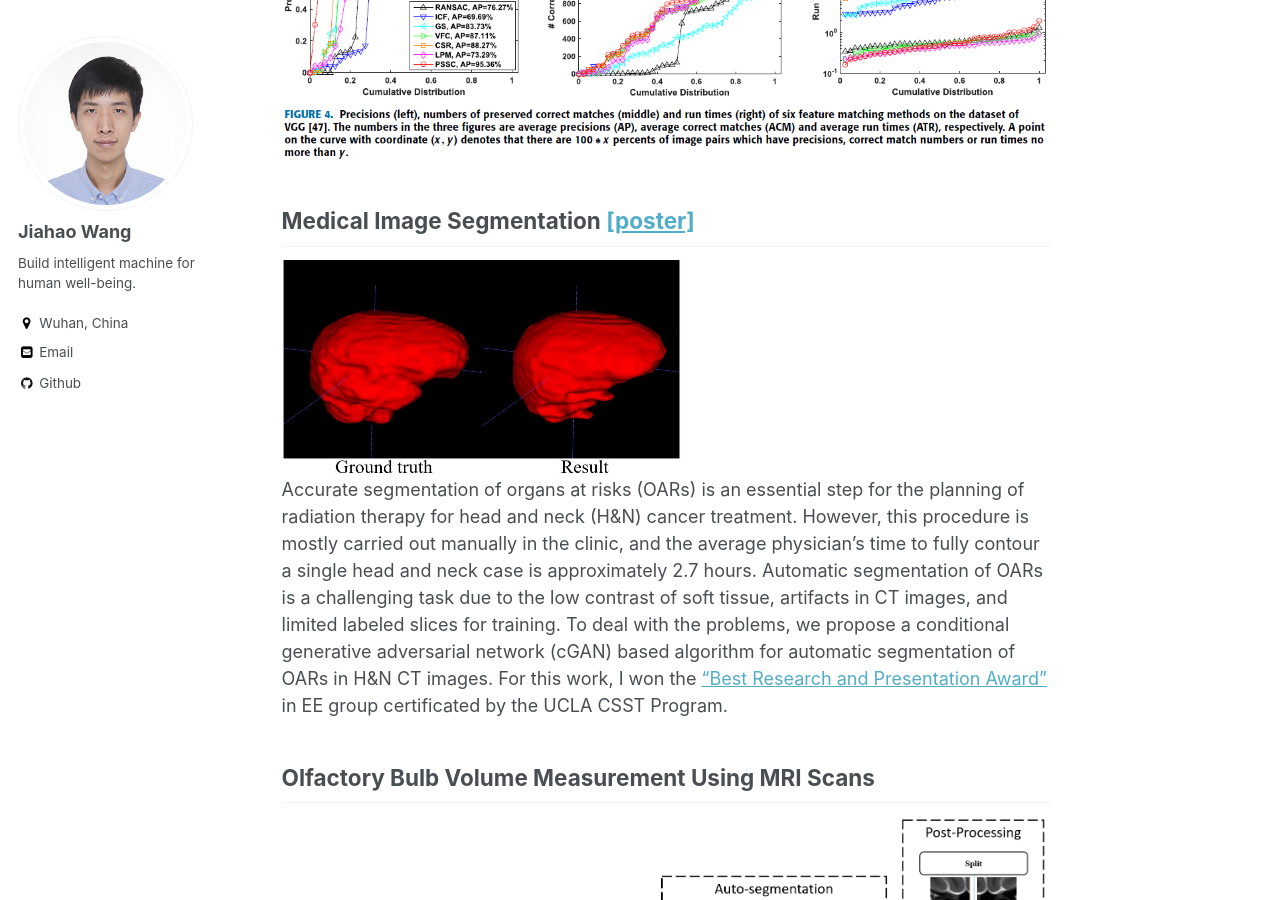
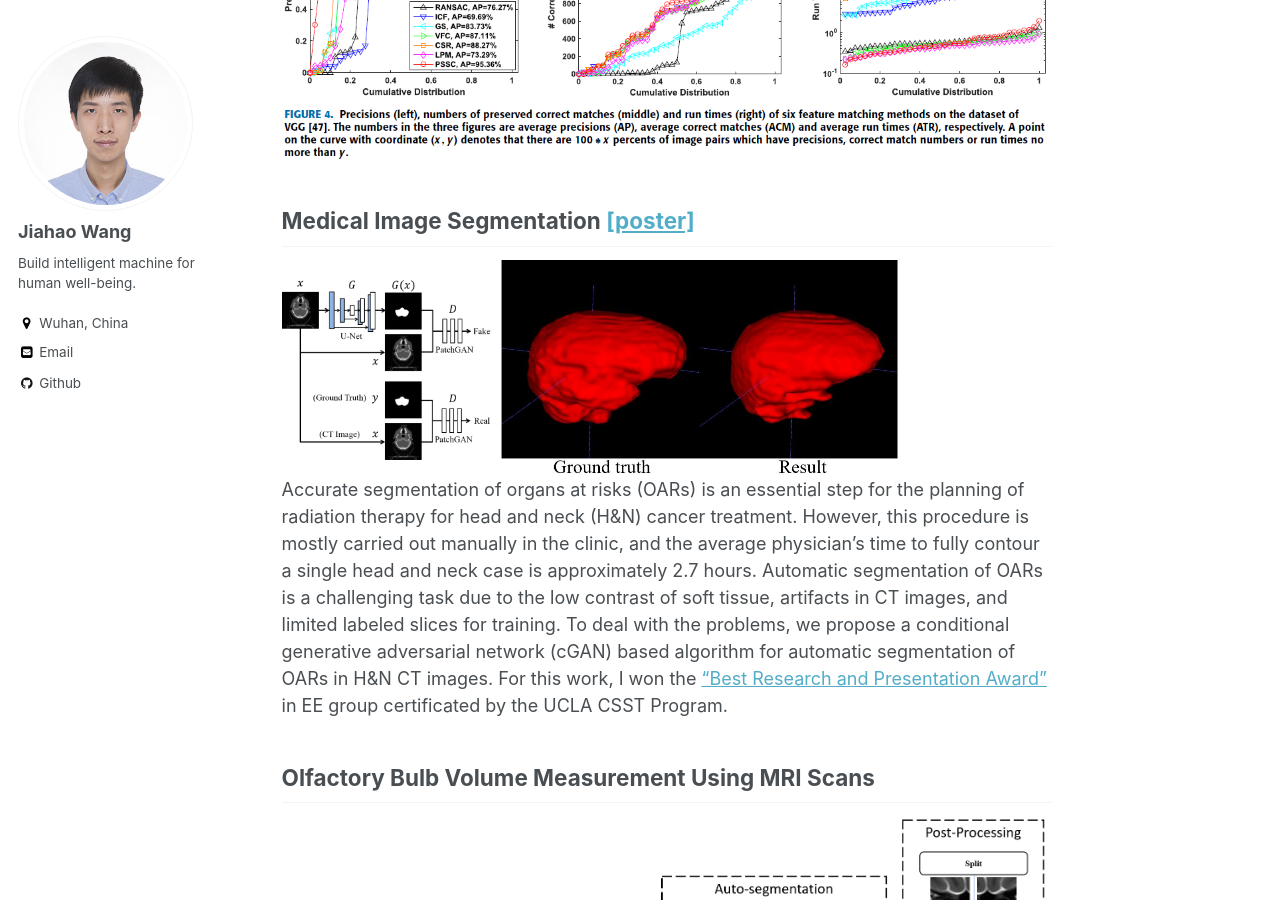
Before and after one commit to JiahaoPlus/JiahaoPlus.github.io, a Jekyll site: the page built from _pages/projects.md, in a window 1280 px wide and 900 px high, scrolled down 2169 px. Built offline with Jekyll 4.4.1, drawn with Linux system fonts in a browser that asks for light colours.

Commit message:
update 'projects'

```diff
--- a/_pages/projects.md
+++ b/_pages/projects.md
@@ -15,7 +15,7 @@ Feature matching is a key problem in computer vision, graphics, robot location,
 <img width="800" height="268" src="https://JiahaoPlus.github.io/images/PSSC_result.PNG"/> <br>
 
 ## Medical Image Segmentation [[poster]](https://JiahaoPlus.github.io/files/UCLA_Poster.pdf)
-<img width="400" height="218" src="https://JiahaoPlus.github.io/images/HaN.JPG"/> <br>
+<img width="218" height="218" src="https://JiahaoPlus.github.io/images/HaNGAN.PNG"/><img width="400" height="218" src="https://JiahaoPlus.github.io/images/HaN.JPG"/> <br>
 Accurate segmentation of organs at risks (OARs) is an essential step for the planning of radiation therapy for head and neck (H&N) cancer treatment. However, this procedure is mostly carried out manually in the clinic, and the average physician's time to fully contour a single head and neck case is approximately 2.7 hours. Automatic segmentation of OARs is a challenging task due to the low contrast of soft tissue, artifacts in CT images, and limited labeled slices for training. To deal with the problems, we propose a conditional generative adversarial network (cGAN) based algorithm for automatic segmentation of OARs in H&N CT images. For this work, I won the ["Best Research and Presentation Award"](https://JiahaoPlus.github.io/files/UCLA_award.pdf) in EE group certificated by the UCLA CSST Program.
 
 ## Olfactory Bulb Volume Measurement Using MRI Scans
```
Also changed, not shown: images/HaNGAN.png (added).
